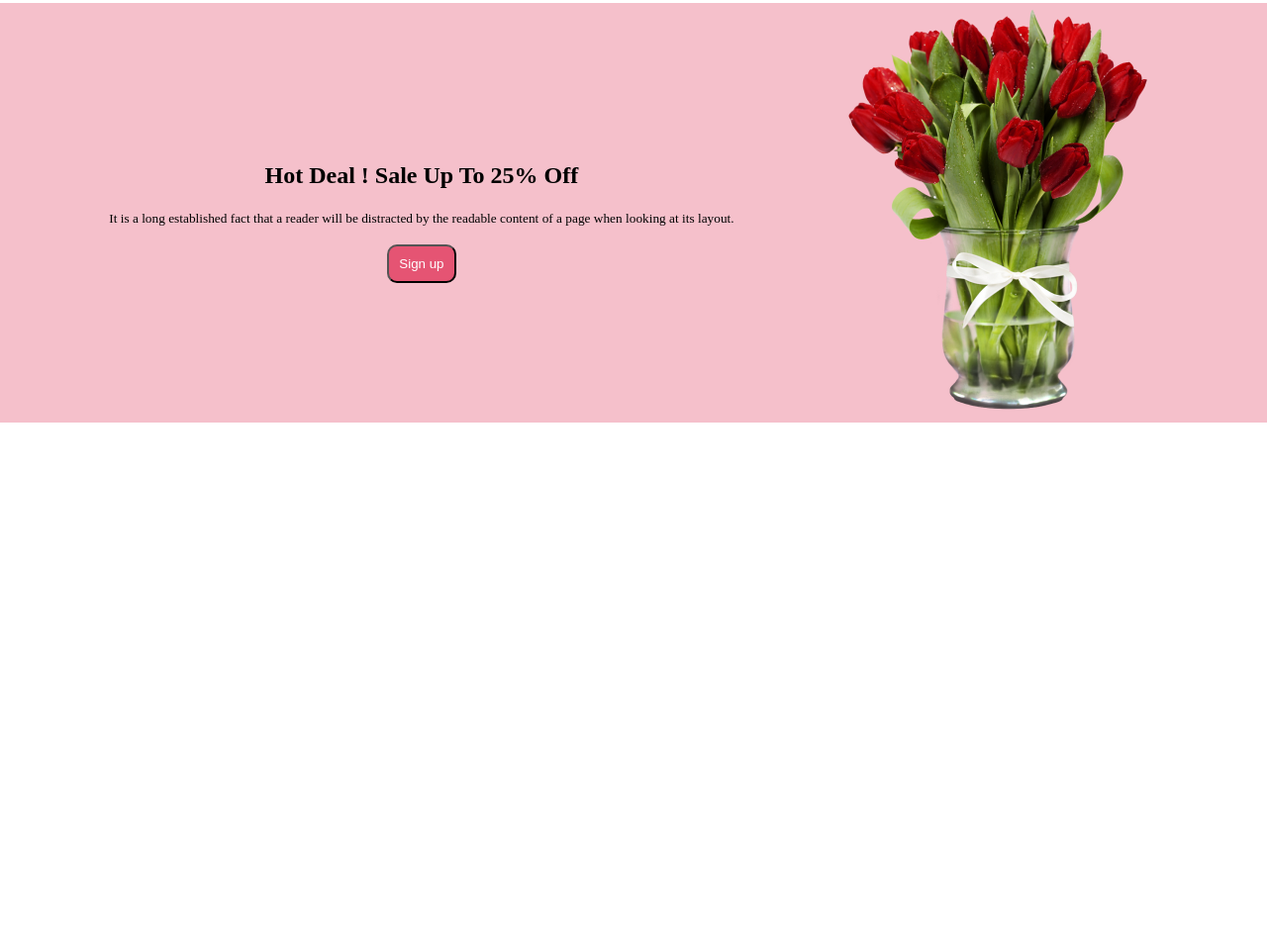
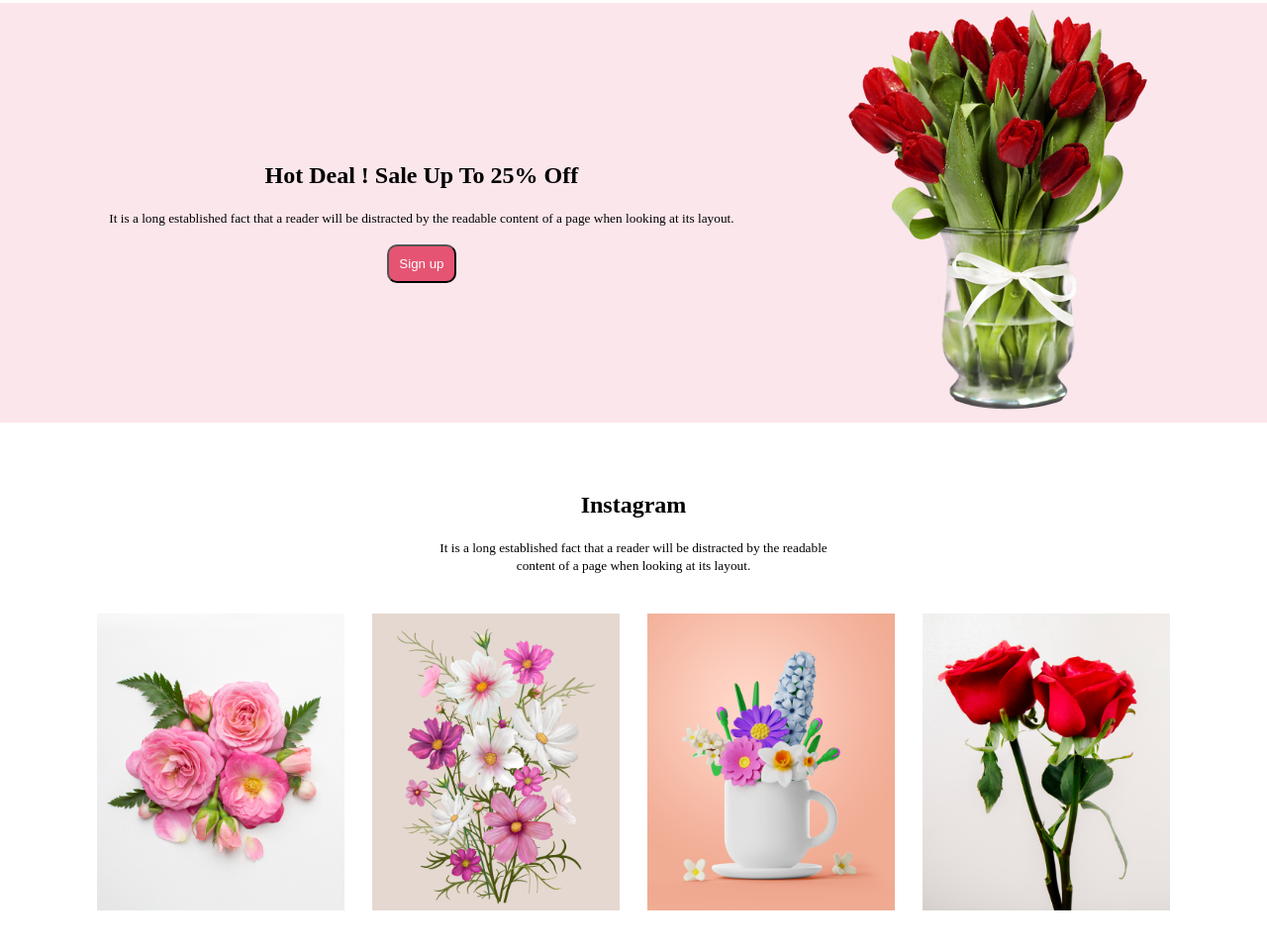
Before and after one commit to ammarcse50/flower-shop-assaigmnet, a plain HTML site: page index.html in a window 1280 px wide. Shown: the part 1067-2026 px from the top of the page at 99% size. Before the commit the page ends 1544 px from the top, so only its background shows below. Drawn offline with Linux system fonts and the light colour scheme.

Commit message:
insta done

```diff
--- a/index.html
+++ b/index.html
@@ -10,11 +10,11 @@
     <main id="container" class="container">
       <header>
         <div class="left-part">
-          <h2>
+          <h1>
             Let's make <br />
             beautiful flowers a <br />
             part of your life.
-          </h2>
+          </h1>
           <p>
             It is a long established fact that a reader will be distracted by
             the readable <br />
@@ -79,15 +79,39 @@
               </div>
 
 
+          </section>
+
+                              <!-- Instragram Section  -->
+
+              <section id="instragram-section">
+
+                <div class="first-half">
+                    <h1>Instagram</h1>
+                    <small>It is a long established fact that a reader will be distracted by the readable <br> content of a page when looking at its layout.</small>
+                </div>
+
+
+                 <div class="second-half">
+
+
+                      <img src="./Flower Asset/Flower 01.png" alt="">
+
+
+                      <img src="./Flower Asset/Rectangle 4.png" alt="">
+
+
+                      <img src="./Flower Asset/Rectangle 5.png" alt="">
+
+                       <img src="./Flower Asset/Rectangle 6.png" alt="">
+
+                 </div>
 
 
 
 
 
 
-          </section>
-
-
+              </section>
 
 
 
--- a/style.css
+++ b/style.css
@@ -7,7 +7,7 @@ body {
 
                        /* heaader section  */
 header {
-  background-color: #e367824a;
+  background-color: #e3678232;
   display: flex;
   justify-content: space-evenly;
   align-items: center;
@@ -91,7 +91,7 @@ header .right-part img{
 #hotdeal-section{
 
 
-    background-color: #e554735e;
+    background-color: #e5547325;
 
     margin-top: 100px;
        margin-bottom: 50px;
@@ -111,3 +111,41 @@ header .right-part img{
 
 
 }
+
+
+
+
+
+
+
+               /* Instragram-section
+               */
+          #instragram-section{
+
+             margin-bottom: 100px;
+
+              margin:70px;
+
+              margin-bottom: 50px;
+
+
+          }
+
+     #instragram-section .first-half{
+
+        text-align: center;
+     }
+
+     #instragram-section .second-half{
+
+        display: flex;
+        justify-content: space-evenly;
+        margin-top: 40px;
+
+     }
+
+     #instragram-section .second-half img{
+
+        width: 250px;
+        height: 300px;
+     }
```
